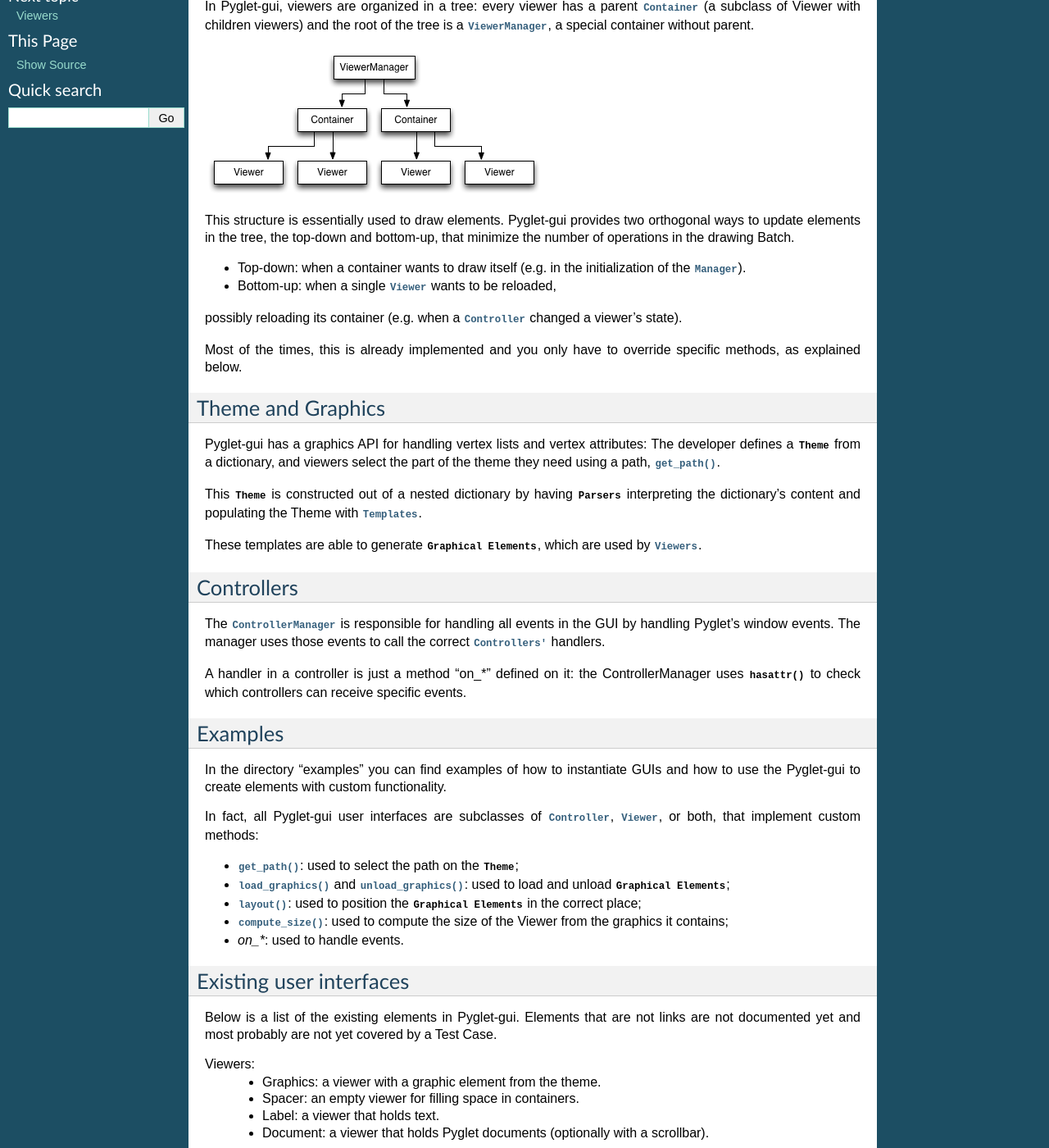
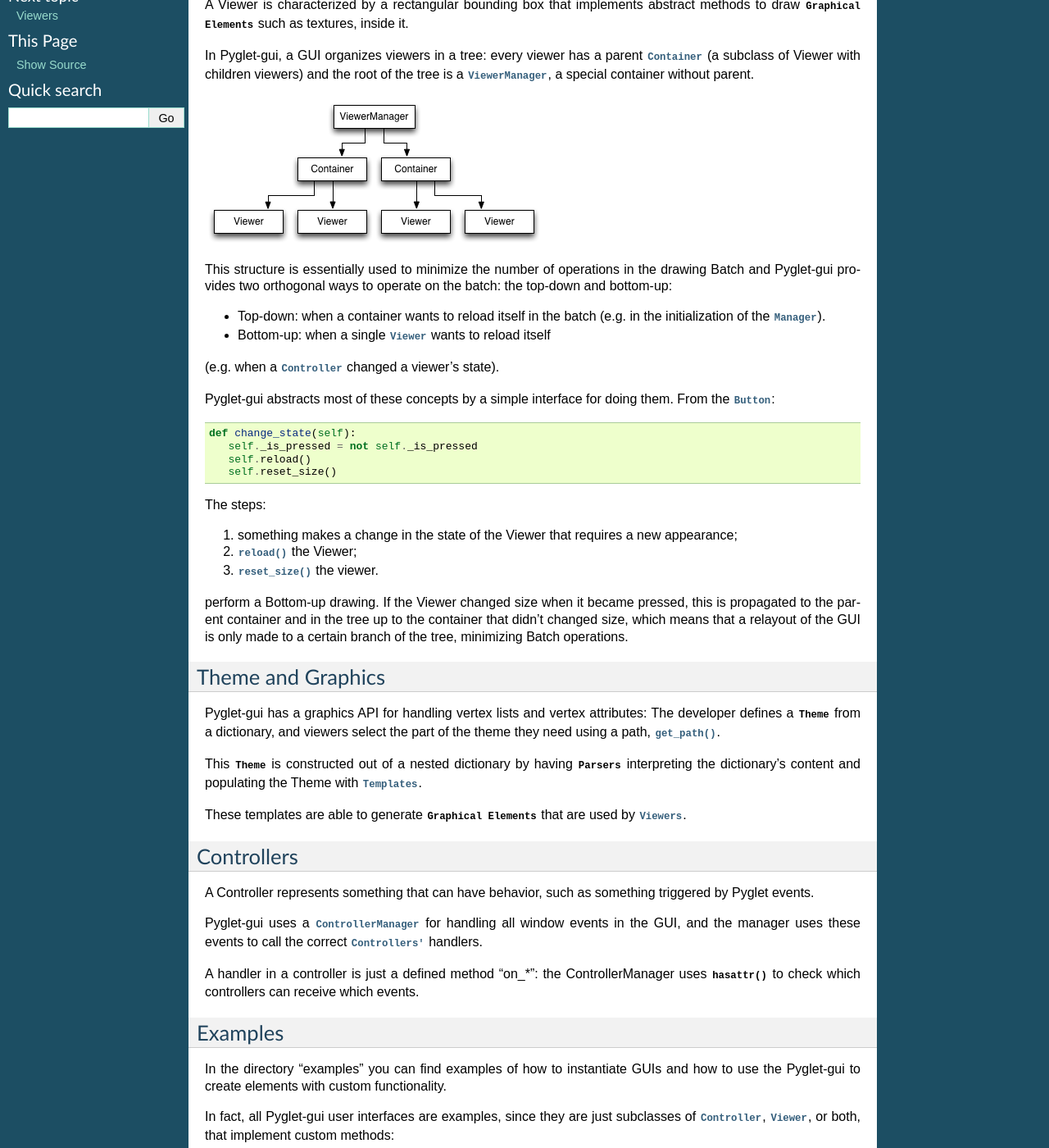
Before and after one commit to jorgecarleitao/pyglet-gui, a Sphinx documentation site: the page built from docs/api.rst, in a window 1280 px wide and 1400 px high, scrolled down 249 px. Shown: the whole window at 82% size. Built offline with Sphinx 7.4.7, drawn with Linux system fonts in a browser that asks for light colours; some of the changed text lies outside the part shown.

Commit message:
Gave more context to the Viewer section of API overview.

```diff
--- a/docs/api.rst
+++ b/docs/api.rst
@@ -5,7 +5,7 @@ This document gives an overview of how Pyglet-gui works and what you can do with
 
 Pyglet-gui uses :class:`Viewers <pyglet_gui.core.Viewer>` for defining appearance
 and :class:`Controllers <pyglet_gui.core.Controller>` for defining behaviour.
-For instance, a :class:`Controllers <pyglet_gui.buttons.Button>` is a subclass of a
+For instance, a :class:`Button <pyglet_gui.buttons.Button>` is a subclass of a
 Viewer (for draw) and of a Controller (for behaviour).
 
 .. image:: management.png
@@ -17,7 +17,10 @@ Viewer (for draw) and of a Controller (for behaviour).
 Viewers
 ^^^^^^^^^^^
 
-In Pyglet-gui, viewers are organized in a tree: every viewer has a
+A Viewer is characterized by a rectangular bounding box that implements abstract methods
+to draw :class:`Graphical Elements <pyglet_gui.theme.elements.GraphicalElement>` such as textures, inside it.
+
+In Pyglet-gui, a GUI organizes viewers in a tree: every viewer has a
 parent :class:`~pyglet_gui.containers.Container` (a subclass of Viewer with children viewers)
 and the root of the tree is a :class:`~pyglet_gui.manager.ViewerManager`, a special
 container without parent.
@@ -25,16 +28,32 @@ container without parent.
 .. image:: tree.png
     :scale: 100%
 
-This structure is essentially used to draw elements. Pyglet-gui provides two orthogonal ways
-to update elements in the tree, the top-down and bottom-up,
-that minimize the number of operations in the drawing Batch.
+This structure is essentially used to minimize the number of operations in the drawing Batch
+and Pyglet-gui provides two orthogonal ways to operate on the batch: the top-down and bottom-up:
 
-* Top-down: when a container wants to draw itself (e.g. in the initialization of the :class:`~pyglet_gui.manager.Manager`).
+* Top-down: when a container wants to reload itself in the batch (e.g. in the initialization of the :class:`~pyglet_gui.manager.Manager`).
 
-* Bottom-up: when a single :class:`~pyglet_gui.core.Viewer` wants to be reloaded,
-possibly reloading its container (e.g. when a :class:`Controller <pyglet_gui.core.Controller>` changed a viewer's state).
+* Bottom-up: when a single :class:`~pyglet_gui.core.Viewer` wants to reload itself
+(e.g. when a :class:`Controller <pyglet_gui.core.Controller>` changed a viewer's state).
 
-Most of the times, this is already implemented and you only have to override specific methods, as explained below.
+Pyglet-gui abstracts most of these concepts by a simple interface for doing them. From
+the :class:`Button <pyglet_gui.buttons.Button>`::
+
+     def change_state(self):
+        self._is_pressed = not self._is_pressed
+        self.reload()
+        self.reset_size()
+
+The steps:
+
+1. something makes a change in the state of the Viewer that requires a new appearance;
+2. :meth:`~pyglet_gui.core.Viewer.reload` the Viewer;
+3. :meth:`~pyglet_gui.core.Viewer.reset_size` the viewer.
+
+perform a Bottom-up drawing. If the Viewer changed size when it became pressed,
+this is propagated to the parent container and in the tree up to the container that didn't changed size,
+which means that a relayout of the GUI is only made to a certain branch of the tree, minimizing
+Batch operations.
 
 Theme and Graphics
 ^^^^^^^^^^^^^^^^^^^^^
@@ -43,19 +62,21 @@ Pyglet-gui has a graphics API for handling vertex lists and vertex attributes:
 The developer defines a :class:`~pyglet_gui.theme.theme.Theme` from a dictionary, and viewers select
 the part of the theme they need using a path, :meth:`~pyglet_gui.core.Viewer.get_path`.
 
-This :class:`~pyglet_gui.theme.theme.Theme` is constructed out of a nested dictionary by having :class:`Parsers <pyglet_gui.theme.parsers.Parser>`
+This :class:`~pyglet_gui.theme.theme.Theme` is constructed out of a nested dictionary
+by having :class:`Parsers <pyglet_gui.theme.parsers.Parser>`
 interpreting the dictionary's content and populating the Theme with
 :class:`Templates <pyglet_gui.theme.templates.Template>`.
 
-These templates are able to generate :class:`Graphical Elements <pyglet_gui.theme.elements.GraphicalElement>`,
-which are used by :class:`Viewers <pyglet_gui.core.Viewer>`.
+These templates are able to generate :class:`Graphical Elements <pyglet_gui.theme.elements.GraphicalElement>`
+that are used by :class:`Viewers <pyglet_gui.core.Viewer>`.
 
 Controllers
 ^^^^^^^^^^^^^^
 
-The :class:`~pyglet_gui.manager.ControllerManager` is responsible for handling all events in the GUI
-by handling Pyglet's window events. The manager uses those
-events to call the correct :class:`Controllers' <pyglet_gui.core.Controller>` handlers.
+A Controller represents something that can have behavior, such as something triggered by Pyglet events.
+
+Pyglet-gui uses a :class:`~pyglet_gui.manager.ControllerManager` for handling all window events in the GUI,
+and the manager uses these events to call the correct :class:`Controllers' <pyglet_gui.core.Controller>` handlers.
 
 .. image:: controllers.png
     :scale: 100%
@@ -63,8 +84,8 @@ events to call the correct :class:`Controllers' <pyglet_gui.core.Controller>` ha
     While viewers are organized in a tree, the controllers are organized in a simple list:
     each controller registers itself in the manager and the manager has access to all of them.
 
-A handler in a controller is just a method "on_*" defined on it: the ControllerManager uses :py:meth:`hasattr`
-to check which controllers can receive specific events.
+A handler in a controller is just a defined method "on_*": the ControllerManager uses :py:meth:`hasattr`
+to check which controllers can receive which events.
 
 Examples
 ^^^^^^^^^^^^
@@ -72,7 +93,7 @@ Examples
 In the directory "examples" you can find examples of how to instantiate GUIs and how to use the Pyglet-gui
 to create elements with custom functionality.
 
-In fact, all Pyglet-gui user interfaces are subclasses of
+In fact, all Pyglet-gui user interfaces are examples, since they are just subclasses of
 :class:`~pyglet_gui.core.Controller`, :class:`~pyglet_gui.core.Viewer`,
 or both, that implement custom methods:
 
@@ -109,6 +130,6 @@ Containers:
 End-user controllers:
     * :class:`~pyglet_gui.buttons.Button`: a On/Off button with a label and graphics placed on top off each other.
     * OneTimeButton: a Button which turns off when is released.
-    * Checkbox: a Button where the label is placed next to the graphics (and graphics is a checkbox like button).
+    * Checkbox: a Button where the label is placed next to the graphics (and graphics is a checkbox-like button).
     * HorizontalSlider: an concrete implementation of a Slider, in horizontal position.
     * TextInput: a box for writing text.
```
